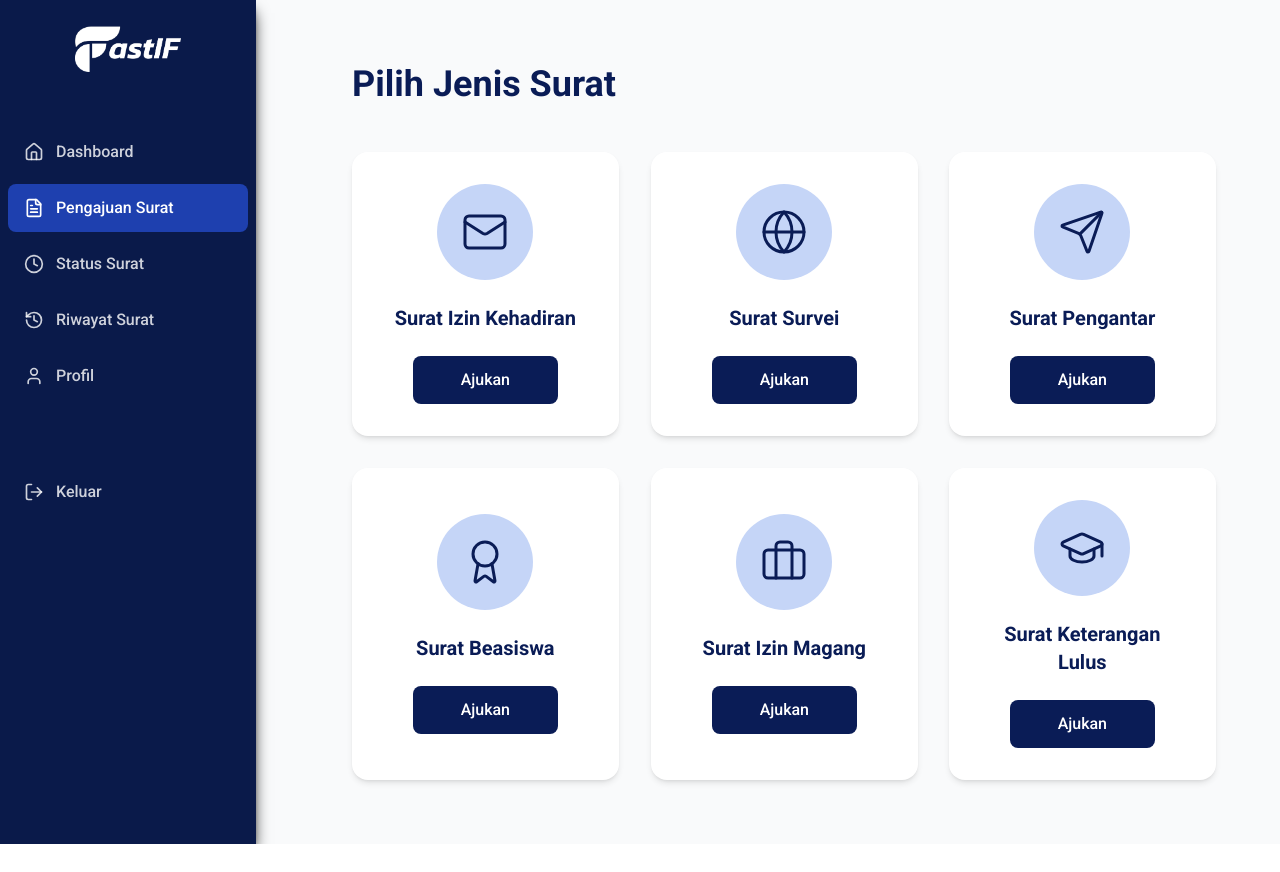
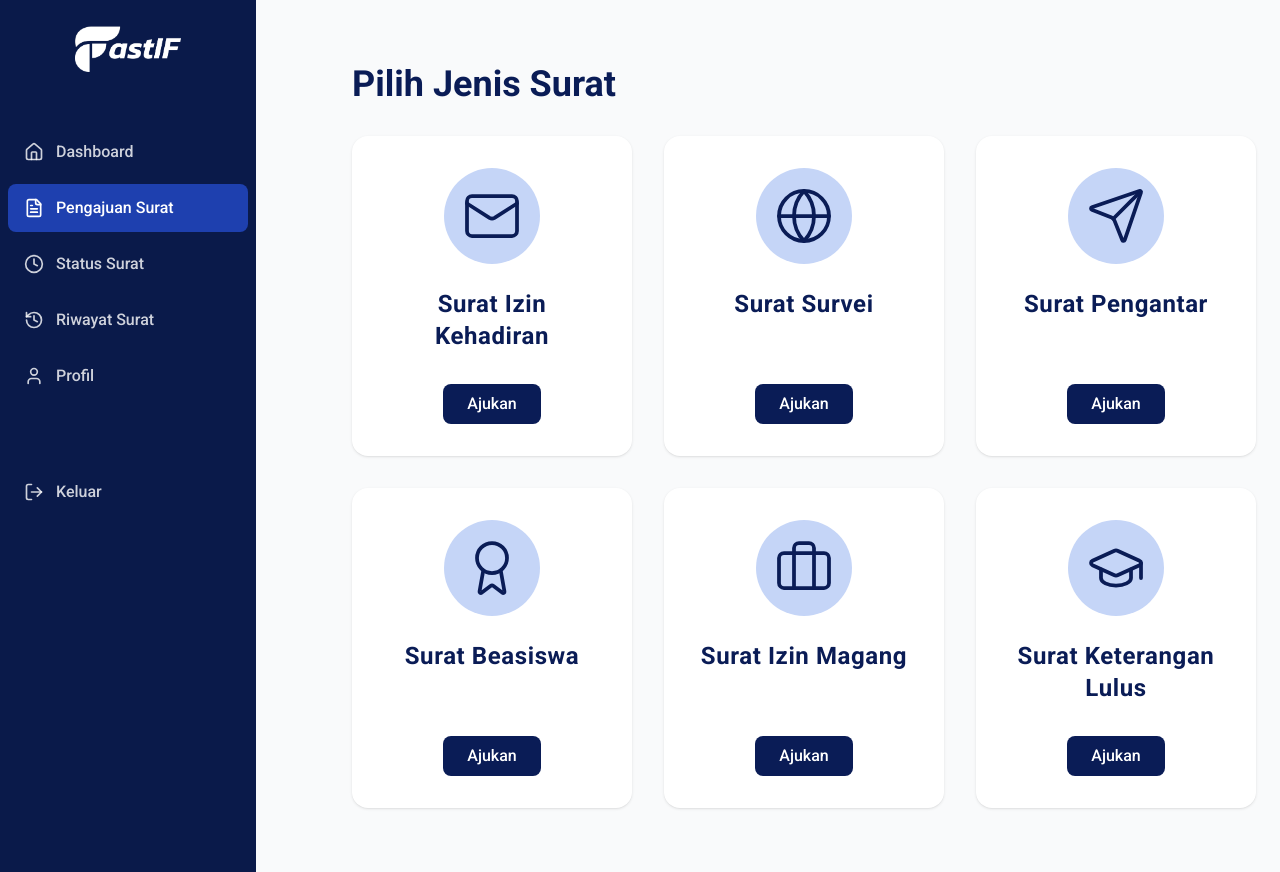
Before and after one commit to Suanda27/FastIF, a Next.js app: page /mahasiswa/PengajuanSurat in a window 1280 px wide. Before the commit the page ends 844 px from the top, so only its background shows below. Built offline with nearby package versions, Linux system fonts and the light colour scheme.

Commit message:
refactor footer problem at homepage, card styling at PengajuanSurat & related component; refactor sidebar style

```diff
--- a/src/app/mahasiswa/PengajuanSurat/page.tsx
+++ b/src/app/mahasiswa/PengajuanSurat/page.tsx
@@ -1,48 +1,27 @@
+"use client";
+
 import React from "react";
 import Sidebar from "../components/SidebarMhs";
 import CardSurat from "../components/CardSurat";
 
 const suratTypes = [
-  {
-    title: "Surat Izin Kehadiran",
-    iconName: "Mail",
-    link: "/pengajuan/izin-kehadiran",
-  },
-  {
-    title: "Surat Survei",
-    iconName: "Globe",
-    link: "/pengajuan/survei",
-  },
-  {
-    title: "Surat Pengantar",
-    iconName: "Send",
-    link: "/pengajuan/pengantar",
-  },
-  {
-    title: "Surat Beasiswa",
-    iconName: "Award",
-    link: "/pengajuan/beasiswa",
-  },
-  {
-    title: "Surat Izin Magang",
-    iconName: "Briefcase",
-    link: "/pengajuan/izin-magang",
-  },
-  {
-    title: "Surat Keterangan Lulus",
-    iconName: "GraduationCap",
-    link: "/pengajuan/keterangan-lulus",
-  },
+  { title: "Surat Izin Kehadiran", iconName: "Mail", link: "/pengajuan/izin-kehadiran" },
+  { title: "Surat Survei", iconName: "Globe", link: "/pengajuan/survei" },
+  { title: "Surat Pengantar", iconName: "Send", link: "/pengajuan/pengantar" },
+  { title: "Surat Beasiswa", iconName: "Award", link: "/pengajuan/beasiswa" },
+  { title: "Surat Izin Magang", iconName: "Briefcase", link: "/pengajuan/izin-magang" },
+  { title: "Surat Keterangan Lulus", iconName: "GraduationCap", link: "/pengajuan/keterangan-lulus" },
 ];
 
 export default function PengajuanSuratPage() {
   return (
-    <div className="flex min-h-screen bg-gray-50 relative">
+    <div className="flex min-h-screen bg-gray-50">
       <Sidebar />
-      <div className="p-16 md:pl-24">
-        <h1 className="text-4xl font-bold text-[#0A1C56] mb-12">Pilih Jenis Surat</h1>
 
-        <div className="grid grid-cols-1 md:grid-cols-2 lg:grid-cols-3 gap-8">
+      <div className="flex-1 max-w-7xl mx-auto w-full px-6 py-16 md:pl-24">
+        <h1 className="text-3xl md:text-4xl font-bold text-[#0A1C56] mb-8">Pilih Jenis Surat</h1>
+
+        <div className="grid grid-cols-1 sm:grid-cols-2 lg:grid-cols-3 gap-6 sm:gap-8 items-stretch">
           {suratTypes.map((surat) => (
             <CardSurat
               key={surat.title}
--- a/src/app/mahasiswa/ProfileMhs/page.tsx
+++ b/src/app/mahasiswa/ProfileMhs/page.tsx
@@ -30,10 +30,10 @@ export default function ProfileMhsPage() {
   };
 
   return (
-    <div className="flex min-h-screen bg-gray-50" style={{ fontFamily: 'Roboto, sans-serif' }}>
+    <div className="flex min-h-screen  bg-gray-50" style={{ fontFamily: 'Roboto, sans-serif' }}>
       <SidebarMhs />
 
-      <main className="flex-1 lg:ml-0">
+      <main className="flex-1 pt- lg:ml-0">
         <motion.div
           initial={{ opacity: 0 }}
           animate={{ opacity: 1 }}
--- a/src/app/mahasiswa/StatusSurat/page.tsx
+++ b/src/app/mahasiswa/StatusSurat/page.tsx
@@ -77,12 +77,14 @@ export default function StatusSuratPage() {
             animate={{ opacity: 1, y: 0 }}
             transition={{ duration: 0.5 }}
           >
-            <h1
-              className="text-2xl sm:text-3xl lg:text-4xl font-bold mb-6 sm:mb-8"
-              style={{ color: "#0A1C56", fontFamily: "Roboto, sans-serif" }}
-            >
-              Status Surat
-            </h1>
+            <div className="flex flex-col lg:flex-row lg:items-center lg:justify-between gap-4">
+              <div>
+                <h1 className="text-2xl sm:text-3xl lg:text-4xl font-bold text-[#0A1C56] mb-1 lg:mb-2">
+                  Status Surat
+                </h1>
+                <p className="text-sm lg:text-base text-gray-600">Pantau pengajuan surat Anda</p>
+              </div>
+            </div>
           </motion.div>
 
           <motion.div
--- a/src/app/mahasiswa/components/CardSurat.tsx
+++ b/src/app/mahasiswa/components/CardSurat.tsx
@@ -7,18 +7,13 @@ import { motion, Variants, useInView, useReducedMotion } from "framer-motion";
 
 interface CardSuratProps {
   title: string;
-  iconName: string; // now a string identifier
+  iconName: string;
   link: string;
 }
 
 const cardVariants: Variants = {
   hidden: { opacity: 0, y: 12, scale: 0.995 },
-  show: {
-    opacity: 1,
-    y: 0,
-    scale: 1,
-    transition: { duration: 0.45, ease: "easeOut" },
-  },
+  show: { opacity: 1, y: 0, scale: 1, transition: { duration: 0.45, ease: "easeOut" } },
 };
 
 const iconVariants: Variants = {
@@ -31,8 +26,6 @@ export default function CardSurat({ title, iconName, link }: CardSuratProps) {
   const inView = useInView(ref, { once: true, margin: "-10% 0px" });
   const reduceMotion = useReducedMotion();
 
-  // resolve icon component from lucide-react by name (string).
-  // fallback to Mail if iconName not found.
   const Icon = (Icons as any)[iconName] ?? (Icons as any).Mail;
 
   return (
@@ -43,24 +36,23 @@ export default function CardSurat({ title, iconName, link }: CardSuratProps) {
       initial={reduceMotion ? undefined : "hidden"}
       animate={inView || reduceMotion ? "show" : "hidden"}
       variants={cardVariants}
-      whileHover={reduceMotion ? undefined : { y: -8, boxShadow: "0 20px 40px rgba(10,28,86,0.12)" }}
+      whileHover={reduceMotion ? undefined : { y: -6, boxShadow: "0 18px 40px rgba(10,28,86,0.10)" }}
       whileTap={reduceMotion ? undefined : { scale: 0.995 }}
-      className="bg-white rounded-2xl shadow-md p-8 flex flex-col items-center justify-center transition-shadow"
+      className="bg-white rounded-2xl shadow-sm p-6 sm:p-8 flex flex-col justify-between transition-shadow min-h-[280px] w-full"
       style={{ willChange: "transform, opacity" }}
     >
-      {/* Icon container */}
+      <div className="flex flex-col items-center text-center">
         <motion.div
           variants={iconVariants}
-        className="w-24 h-24 rounded-full bg-[#C5D5F7] flex items-center justify-center mb-6"
+          className="w-30 h-30 sm:w-24 sm:h-24 rounded-full bg-[#C5D5F7] flex items-center justify-center mb-4 sm:mb-6"
           aria-hidden
         >
-        <Icon size={48} className="text-[#0A1C56]" strokeWidth={1.5} />
+          <Icon size={60} className="text-[#0A1C56]" strokeWidth={1.5} />
         </motion.div>
 
-      {/* Title */}
         <motion.h3
           layout
-        className="text-xl font-bold text-[#0A1C56] mb-6 text-center"
+          className="text-2xl sm:text-1.5xl font-bold text-[#0A1C56] mb-4 text-center tracking-wide"
           initial={{ opacity: 0.95 }}
           animate={{ opacity: 1 }}
           transition={{ duration: 0.35 }}
@@ -68,21 +60,21 @@ export default function CardSurat({ title, iconName, link }: CardSuratProps) {
           {title}
         </motion.h3>
 
-      {/* CTA */}
-      <motion.div
-        whileHover={reduceMotion ? undefined : { scale: 1.02 }}
-        whileTap={reduceMotion ? undefined : { scale: 0.98 }}
-        transition={{ type: "spring", stiffness: 300, damping: 20 }}
-        className="w-full flex justify-center"
-      >
+
+        <p className="text-sm text-gray-500 mb-4 px-2 sm:px-6">
+          {/* optional short description area if needed later */}
+        </p>
+      </div>
+
+      <div className="w-full flex justify-center">
         <Link
           href={link}
-          className="inline-block bg-[#0A1C56] text-white px-12 py-3 rounded-lg font-medium hover:bg-[#1976D2] focus:outline-none focus-visible:ring-2 focus-visible:ring-offset-2 focus-visible:ring-[#0A1C56]"
+          className="inline-flex items-center justify-center bg-[#0A1C56] text-white px-6 py-2 rounded-lg font-medium hover:bg-[#1976D2] focus:outline-none focus-visible:ring-2 focus-visible:ring-offset-2 focus-visible:ring-[#0A1C56] w-full md:w-auto"
           aria-label={`Ajukan ${title}`}
         >
           Ajukan
         </Link>
-      </motion.div>
+      </div>
     </motion.article>
   );
 }
--- a/src/app/mahasiswa/components/SidebarMhs.tsx
+++ b/src/app/mahasiswa/components/SidebarMhs.tsx
@@ -1,6 +1,6 @@
 'use client';
 
-import { useState } from 'react';
+import { useEffect, useState } from 'react';
 import Link from 'next/link';
 import Image from 'next/image';
 import { usePathname } from 'next/navigation';
@@ -18,35 +18,49 @@ export default function Sidebar() {
   const pathname = usePathname();
   const [isOpen, setIsOpen] = useState(false);
 
+  // disable page scroll when sidebar is open on mobile
+  useEffect(() => {
+    document.body.style.overflow = isOpen ? 'hidden' : '';
+    return () => {
+      document.body.style.overflow = '';
+    };
+  }, [isOpen]);
 
-  const isCurrentPath = (href: string) => {
-    return pathname === href;
-  };
+  const isCurrentPath = (href: string) => pathname === href;
 
   return (
     <div className="lg:block">
-
+      {/* fixed burger / close button - keep its position but ensure z-index high */}
       <button
         onClick={() => setIsOpen(!isOpen)}
-        className="lg:hidden fixed top-4 left-4 z-50 bg-[#0A1A4A] text-white p-2 rounded-lg"
+        className="lg:hidden fixed top-4 left-4 z-[60] bg-[#0A1A4A] text-white p-2 rounded-lg shadow"
+        aria-label={isOpen ? 'Tutup menu' : 'Buka menu'}
       >
         {isOpen ? <X className="w-6 h-6" /> : <Menu className="w-6 h-6" />}
       </button>
 
-
+      {/* overlay - appears only on mobile and sits BETWEEN content and sidebar */}
       <div
-        className={`fixed inset-0 bg-black/50 lg:hidden transition-opacity ${
-          isOpen ? 'opacity-100' : 'opacity-0 pointer-events-none'
+        // overlay visible only on small devices; when isOpen true it's interactive
+        className={`fixed inset-0 lg:hidden bg-black/50 transition-opacity duration-200 ${
+          isOpen ? 'opacity-100 pointer-events-auto' : 'opacity-0 pointer-events-none'
         }`}
+        style={{ zIndex: 40 }}
         onClick={() => setIsOpen(false)}
+        aria-hidden={!isOpen}
       />
 
+      {/* sidebar:
+          - fixed on mobile (so it slides over content)
+          - relative/normal flow on large screens (lg:relative) so it stays beside content
+          - z-index higher than overlay so it appears on top of overlay
+      */}
+      <aside
+        className={`fixed top-0 left-0 h-full w-64 bg-[#0A1A4A] z-[50] transform transition-transform duration-300 ease-in-out
+          ${isOpen ? 'translate-x-0' : '-translate-x-full'} lg:translate-x-0 lg:relative lg:transform-none lg:shadow-none shadow-black`}
+      >
 
-      <aside
-        className={`fixed top-0 left-0 h-full w-64 bg-[#0A1A4A] z-40 transform transition-transform duration-300 ease-in-out shadow-lg shadow-black ${
-          isOpen ? 'translate-x-0' : '-translate-x-full lg:translate-x-0'
-        } lg:relative lg:transform-none`}
-      >
+
         <div className="p-6 flex justify-center border-zinc-700 mb-4">
           <Image
             src="/logo-fastif-white.png"
@@ -56,6 +70,7 @@ export default function Sidebar() {
             className="h-12 w-auto"
           />
         </div>
+
         <nav className="flex-1 px-2 py-4 lg:py-12 pt-4 lg:pt-4">
           <ul className="space-y-2">
             {menuItems.map((item) => {
--- a/src/app/page.tsx
+++ b/src/app/page.tsx
@@ -1,4 +1,4 @@
-'use client';
+"use client";
 
 import Image from "next/image";
 import Link from "next/link";
@@ -23,10 +23,9 @@ function Header() {
   );
 }
 
-
 function Footer() {
   return (
-    <footer className="bg-[#0A1A4A] py-6 px-6 mt-12">
+    <footer className="bg-[#0A1A4A] py-6 px-6 mt-auto">
       <div className="max-w-7xl mx-auto text-center">
         <p className="text-white text-sm md:text-base">
           © 2025 Fasilitas Surat Informatika. All rights reserved.
@@ -39,14 +38,15 @@ function Footer() {
 export default function Home() {
   return (
     <motion.div
-      className="bg-gray-50"
+      className="min-h-screen flex flex-col bg-gray-50"
       initial={{ opacity: 0 }}
       animate={{ opacity: 1 }}
       transition={{ duration: 0.8 }}
     >
       <Header />
-      <section className="max-w-7xl mx-auto px-6 md:px-12 py-12 md:py-20">
-        <div className="grid md:grid-cols-2 gap-8 md:gap-12 items-center">
+
+      <section className="flex-1 max-w-7xl mx-auto px-6 md:px-12 py-12 md:py-20">
+        <div className="grid md:grid-cols-2 gap-8 md:gap-12 items-center h-full">
           <motion.div
             className="space-y-6"
             initial={{ x: -50, opacity: 0 }}
@@ -84,6 +84,7 @@ export default function Home() {
           </motion.div>
         </div>
       </section>
+
       <Footer />
     </motion.div>
   );
```
Lines whose indentation alone changed are shown as unchanged.
